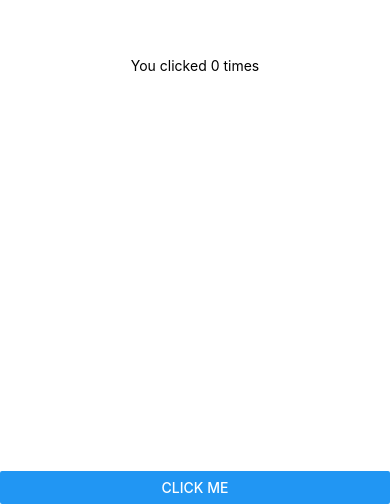
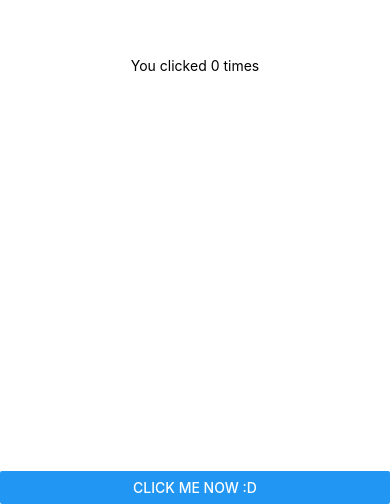
Before and after one commit to markokostovski/rn-expo-todo, a React Native app: screen / in a window 390 px wide. Shown: the part 340-844 px from the top of the page. Built offline with nearby package versions, Linux system fonts and the light colour scheme.

Commit message:
child component passing props

```diff
--- a/App.js
+++ b/App.js
@@ -1,5 +1,6 @@
 import React, { useState } from "react";
 import { Text, View, Button, StyleSheet } from "react-native";
+import Child from "./src/Components/Child";
 
 export default () => {
   const [count, setCount] = useState(0);
@@ -9,11 +10,7 @@ export default () => {
       <View style={styles.text}>
         <Text>You clicked {count} times</Text>
       </View>
-      <Button
-        style={styles.button}
-        onPress={() => setCount(count + 1)}
-        title="Click me"
-      />
+      <Child count={count} setCount={setCount} />
     </View>
   );
 };
@@ -28,9 +25,5 @@ const styles = StyleSheet.create({
     flexDirection: "column",
     justifyContent: "center",
     alignItems: "center"
-  },
-  button: {
-    flex: 0,
-    display: "none"
   }
 });
--- /dev/null
+++ b/src/Components/Child.js
@@ -0,0 +1,20 @@
+import React from "react";
+import { Button, StyleSheet } from "react-native";
+
+export default props => {
+  const { setCount, count } = props;
+  return (
+    <Button
+      style={styles.button}
+      onPress={() => setCount(count + 1)}
+      title="Click me now :D"
+    />
+  );
+};
+
+const styles = StyleSheet.create({
+  button: {
+    flex: 0,
+    display: "none"
+  }
+});
```
